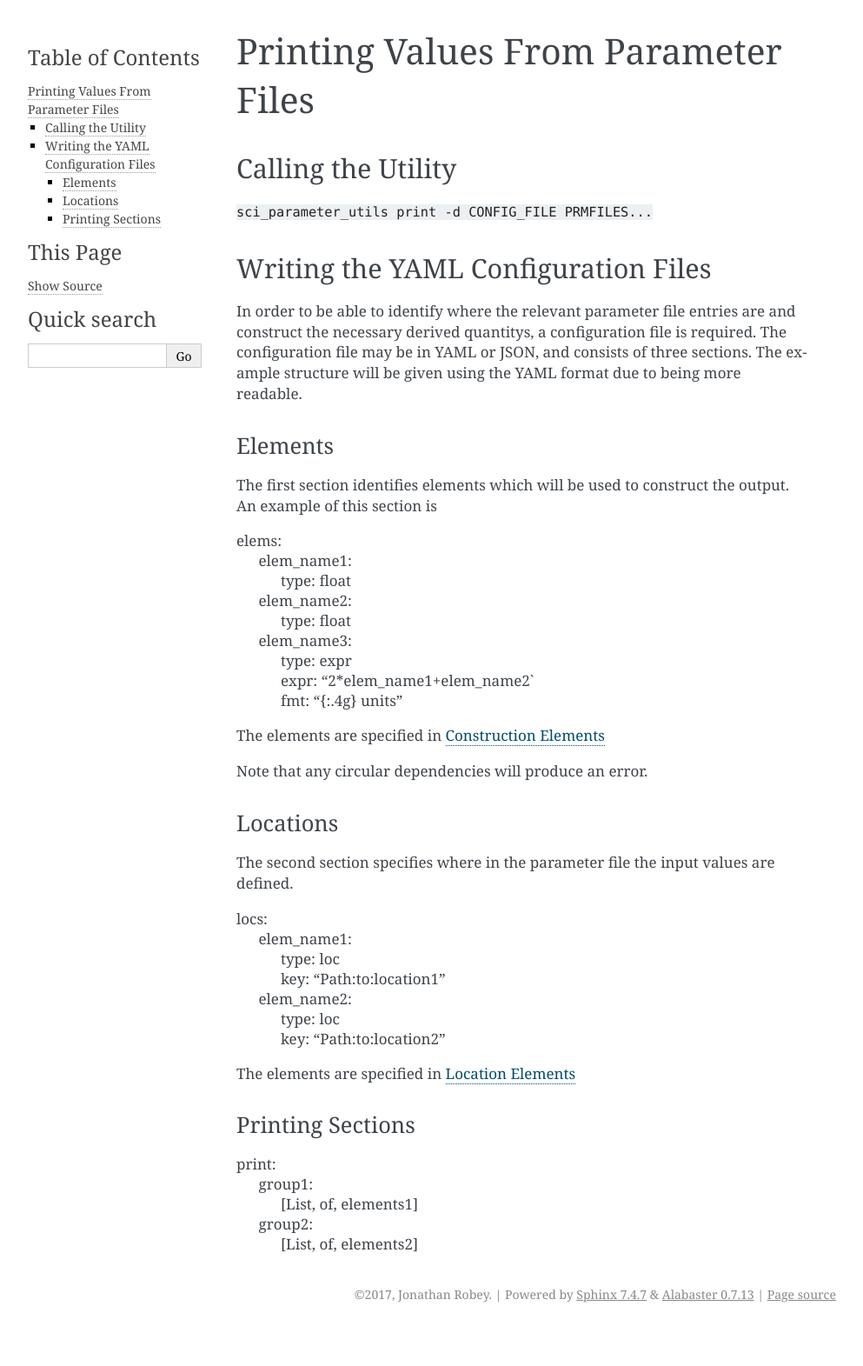
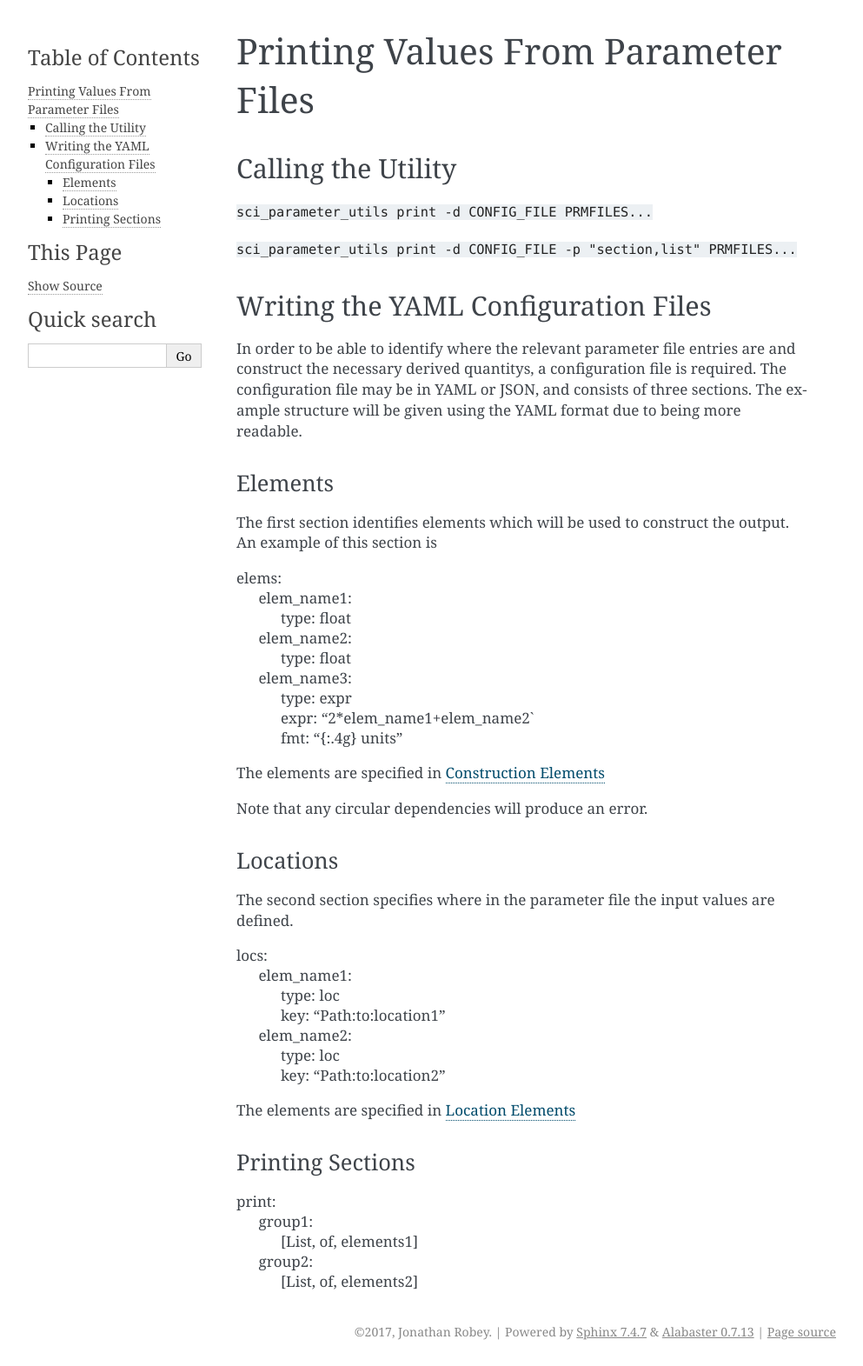
Before and after one commit to class4kayaker/NonDimensional_Calculators, a Sphinx documentation site: the page built from doc/print.rst, in a window 1280 px wide. Shown: the whole page at 87% size, without its empty margins (148-1141 px from the left). Built offline with Sphinx 7.4.7, drawn with Linux system fonts in a browser that asks for light colours; before the commit the page ends 1528 px from its top, so only the background shows below that.

Commit message:
Add more specialized form

```diff
--- a/doc/print.rst
+++ b/doc/print.rst
@@ -5,6 +5,9 @@ Calling the Utility
 -------------------
 
 ``sci_parameter_utils print -d CONFIG_FILE PRMFILES...``
+
+
+``sci_parameter_utils print -d CONFIG_FILE -p "section,list" PRMFILES...``
 
 Writing the YAML Configuration Files
 ------------------------------------
```
